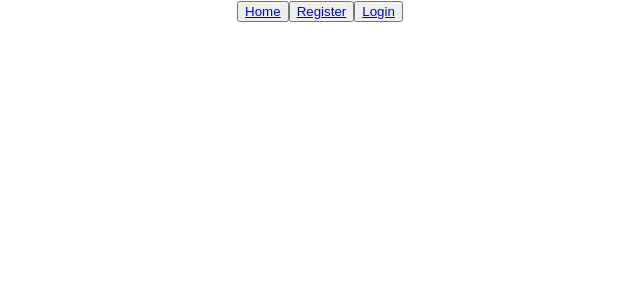
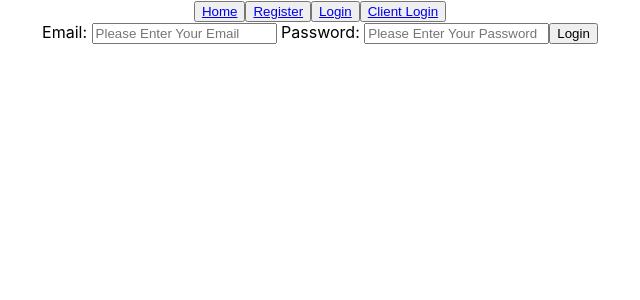
Before and after one commit to BW-Anywhere-Fitness-1/front-end, a React (Create React App) app in the folder fitness-app/: page /clientlogin in a window 1280 px wide. Shown: the top 300 px of the page, without its empty margins (320-960 px from the left). Built offline with nearby package versions, Linux system fonts and the light colour scheme.

Commit message:
worked on client login

```diff
--- a/fitness-app/src/App.js
+++ b/fitness-app/src/App.js
@@ -4,6 +4,7 @@ import './App.css';
 import Home from './Components/Home';
 import RegistrationForm from './Components/RegistrationForm';
 import InstructorLogin from './Components/InstructorLogin';
+import ClientLogin from './Client/ClientLogin';
 import Nav from './Components/Nav';
 import ClassData from './Components/ClassData';
 
@@ -20,6 +21,9 @@ function App() {
       <Route exact path = "/login">
         <InstructorLogin />
       </Route>
+      <Route exact path = "/clientlogin">
+        <ClientLogin />
+      </Route>
       <Route exact path= "/classes">
         <ClassData />
       </Route>
--- /dev/null
+++ b/fitness-app/src/Client/ClientLogin.js
@@ -0,0 +1,45 @@
+import React, { useState } from "react";
+
+const ClientLogin = () => {
+  const [form, setForm] = useState({
+    email: "",
+    password: "",
+  });
+
+  const changeHandler = (event) => {
+    setForm({
+        ...form,
+        [event.target.name]: event.target.value
+    })
+  };
+
+  return (
+    <form
+      onSubmit={(event) => {
+        event.preventDefault();
+      }}
+    >
+      <label htmlFor="email">Email: </label>
+      <input
+        id="email"
+        type="text"
+        name="email"
+        placeholder="Please Enter Your Email"
+        value={form.email}
+        onChange={changeHandler}
+      />
+      <label htmlFor="password"> Password: </label>
+      <input
+        id="password"
+        type="text"
+        name="password"
+        placeholder="Please Enter Your Password"
+        value={form.password}
+        onChange={changeHandler}
+      />
+      <button type="submit">Login</button>
+    </form>
+  );
+};
+
+export default ClientLogin;
--- a/fitness-app/src/Components/Nav.js
+++ b/fitness-app/src/Components/Nav.js
@@ -8,6 +8,7 @@ export default function Nav() {
                 <button> <Link to="/">Home</Link></button>
                 <button> <Link to="/register">Register</Link></button>
                 <button> <Link to="/login">Login</Link></button>
+                <button> <Link to="/clientlogin">Client Login</Link></button>
                 {/* <button> <Link to="/classes">Classes</Link></button> */}
             </nav>
 
```
